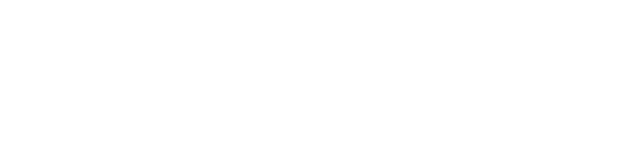
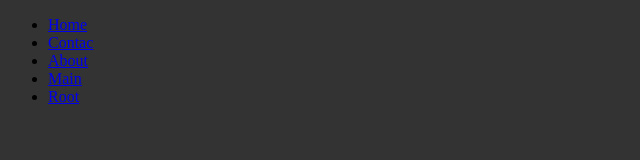
Before and after one commit to Blackosfl0401/Oscar, a plain HTML site: page index.html in a window 1280 px wide. Shown: the whole page, without its empty margins (0-640 px from the left). Drawn offline with Linux system fonts and the light colour scheme.

Commit message:
Mi segundo commit

```diff
--- a/estilos.css
+++ b/estilos.css
@@ -0,0 +1,3 @@
+body{
+    background: #333333;
+}
--- a/index.html
+++ b/index.html
@@ -5,8 +5,19 @@
     <meta name="viewport" content="width=device-width, initial-scale=1.0">
     <meta http-equiv="X-UA-Compatible" content="ie=edge">
     <title>Document</title>
+    <link rel="stylesheet" href="estilos.css">
 </head>
 <body>
+    <header>
+<ul>
+<li><a href="sdgdfg.com">Home</a></li>
+<li><a href="sdgdfg.com">Contac</a></li>
+<li><a href="sdgdfg.com">About</a></li>
+<li><a href="sdgdfg.com">Main</a></li>
+<li><a href="sdgdfg.com">Root</a></li>
 
+</ul>
+   </header>
 </body>
+
 </html>
```
Also changed, not shown: main.js (added).
